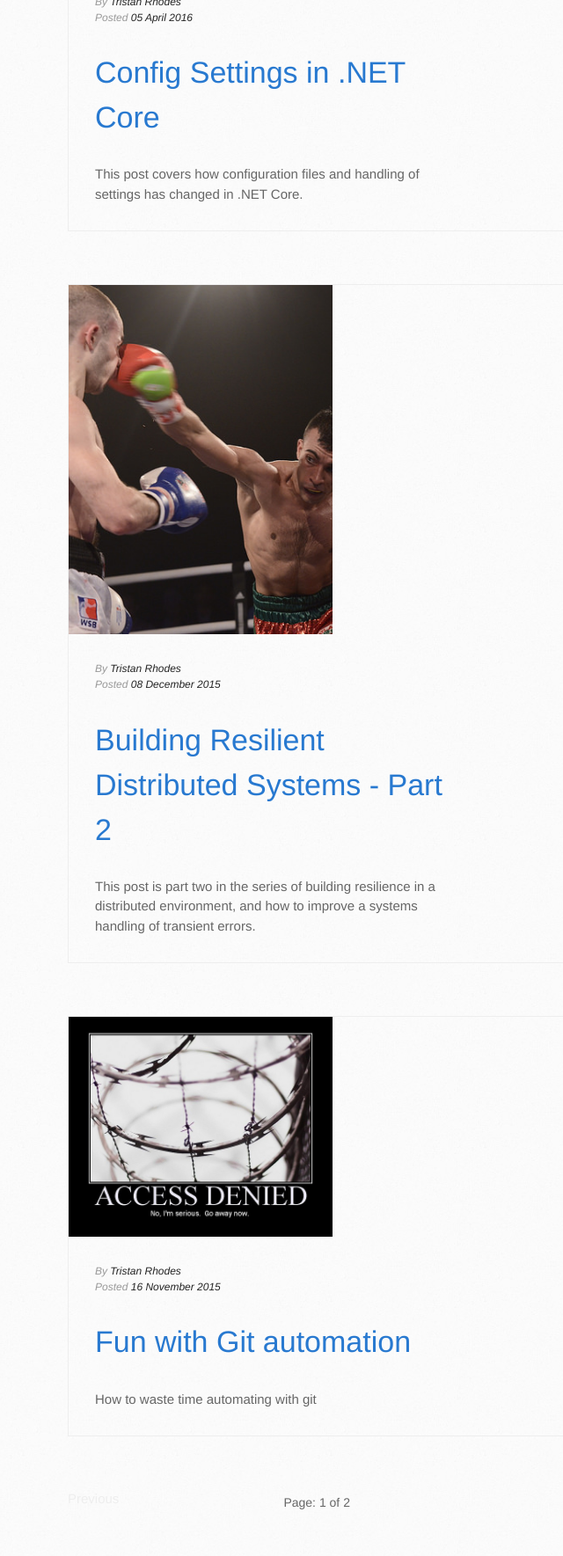
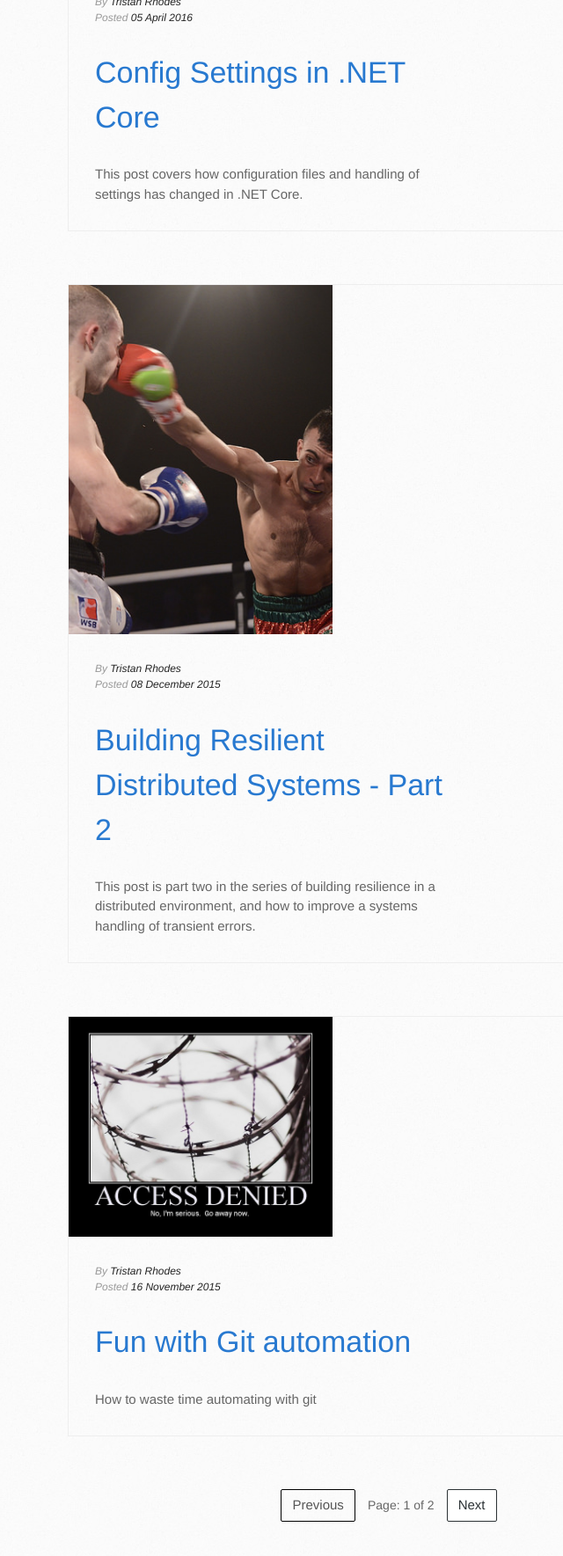
Before and after one commit to TristanRhodes/tristanrhodes.github.io, a Jekyll site: the page built from index.html, in a window 1280 px wide, cut to the strip 1998-3768 px from the top of the page. Shown: the whole strip at 88% size, without its empty margins (208-848 px from the left). Built offline with Jekyll 4.4.1, drawn with Linux system fonts in a browser that asks for light colours; the list of posts is cut into pages by our own code.

Commit message:
Fixed next and previous buttons

```diff
--- a/index.html
+++ b/index.html
@@ -32,16 +32,20 @@ title: Tristan's Blog
 
       <!-- Pagination links -->
       <div class="pagination">
+
           {% if paginator.previous_page %}
-              <a href="{{ paginator.previous_page_path }}" class="button previous">Previous</a>
+              <a href="{{ paginator.previous_page_path }}" class="navigation-button">Previous</a>
           {% else %}
               <span class="disabled button previous">Previous</span>
           {% endif %}
+
+          <span class="page_number ">Page: {{ paginator.page }} of {{ paginator.total_pages }}</span>
+
           {% if paginator.next_page %}
-              <a href="{{ paginator.next_page_path }}" class="button next">Next</a>
+              <a href="{{ paginator.next_page_path }}" class="navigation-button">Next</a>
           {% else %}
               <span class="disabled button next">Next</span>
           {% endif %}
-          <span class="page_number ">Page: {{ paginator.page }} of {{ paginator.total_pages }}</span>
+
       </div>
     </div>
--- a/stylesheets/main.css
+++ b/stylesheets/main.css
@@ -312,23 +312,32 @@ h3 {
 
 .button {
     cursor: pointer;
-    /*border: 1px solid #eee;*/
+  /*  border: 1px solid #fff;*/
     /*display: inline-block;*/
 /*    padding: 5px 10px;*/
 }
 
 .button.disabled {
-    color: #eee;
+    color: #222;
+    border: 1px solid #222;
 }
 
 .button.next {
-    float: right;
+    border: 1px solid #000;
+    border-radius: 2px;
+    display: inline-block;
+    padding: 6px 12px;
     margin-right: 20px;
+    color: #555;
 }
 
 .button.previous {
-    float: left;
+    border: 1px solid #000;
+    border-radius: 2px;
+    display: inline-block;
+    padding: 6px 12px;
     margin-left: 20px;
+    color: #555;
 }
 
 .highlight {
```
